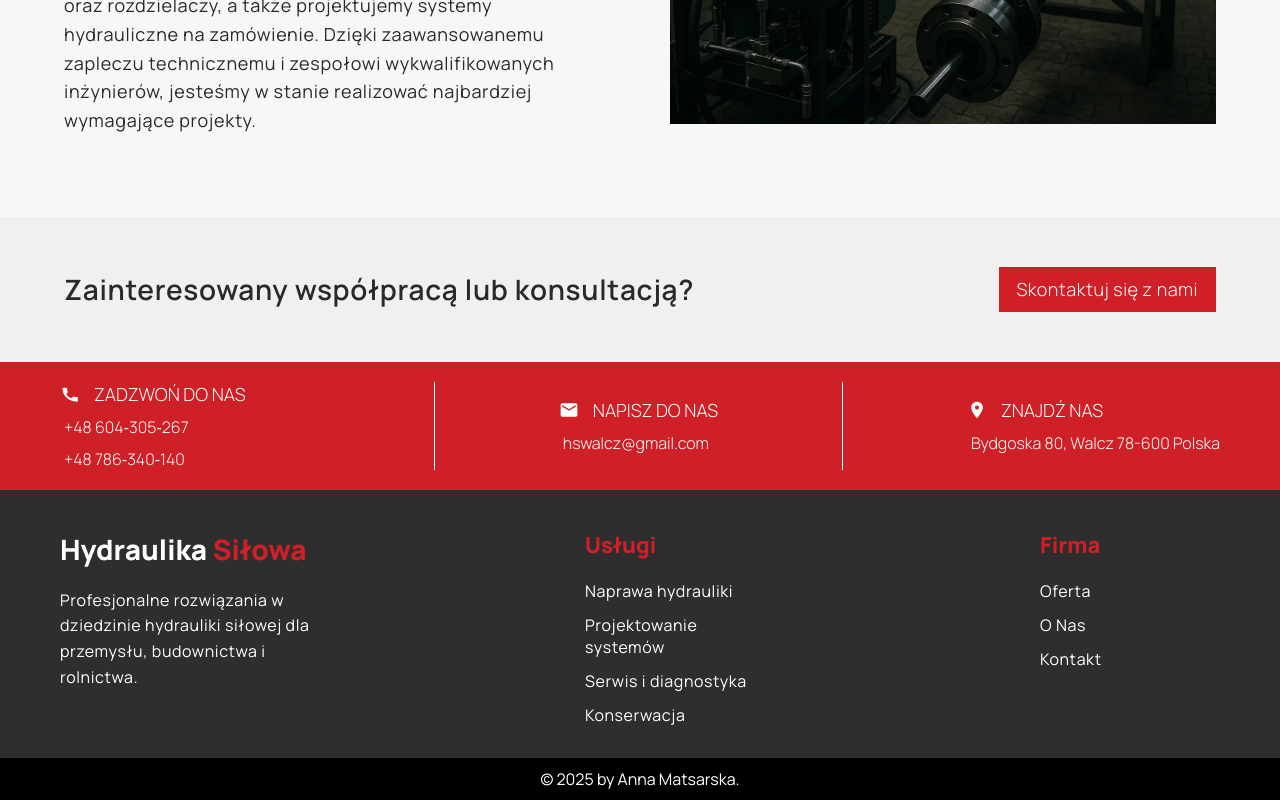
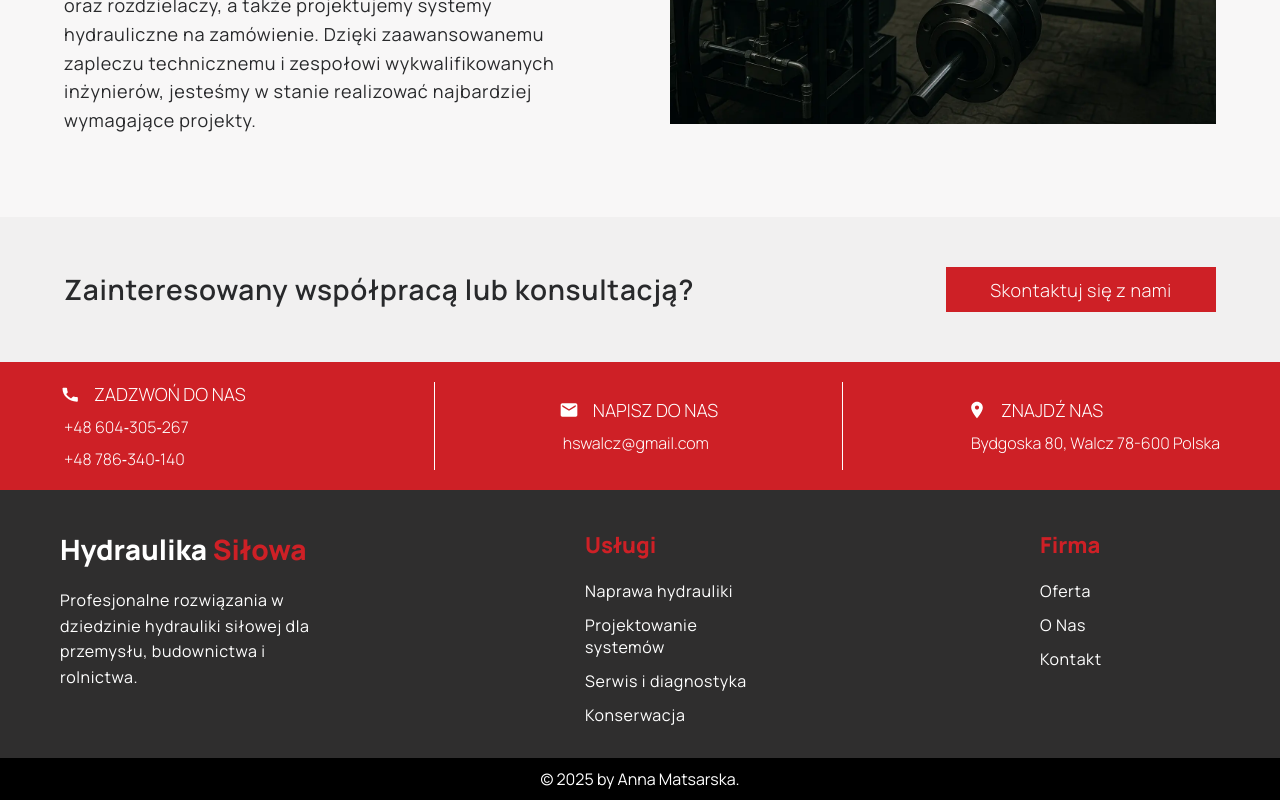
Before and after one commit to AnnMatsarska/hydraulika-site, a Next.js app: page /o-nas in a window 1280 px wide. Shown: the part 811-1611 px from the top of the page. Built offline with nearby package versions, Linux system fonts and the light colour scheme.

Commit message:
fix text and styles

```diff
--- a/src/app/layout.tsx
+++ b/src/app/layout.tsx
@@ -11,7 +11,7 @@ const manrope = Manrope({
 export const metadata = {
   title: "Hydraulika Siłowa Wałcz",
   description:
-    "36 lat doświadczeń w naprawie i projektowaniu układów hydraulicznych.",
+    "38 lat doświadczeń w naprawie i projektowaniu układów hydraulicznych.",
   icons: {
     icon: "/favicon.ico",
   },
--- a/src/components/HomePage/Advantages/Advantages.tsx
+++ b/src/components/HomePage/Advantages/Advantages.tsx
@@ -16,7 +16,7 @@ const Advantages = () => {
             <div className={styles.icon}>36</div>
             <p className={styles.itemTitle}>Lat doświadczenia</p>
             <p className={styles.itemText}>
-              36 lat doświadczenia w branży hydrauliki siłowej
+              38 lat doświadczenia w branży hydrauliki siłowej
             </p>
           </li>
           <li className={styles.advItem}>
--- a/src/components/HomePage/Hero/Hero.module.scss
+++ b/src/components/HomePage/Hero/Hero.module.scss
@@ -11,11 +11,18 @@
   background-repeat: no-repeat;
   background-attachment: fixed;
 
-  min-width: 100%;
   min-height: 60vh;
 
   @media (min-width: 768px) {
     min-height: 80vh;
+  }
+
+  &::before {
+    content: "";
+    position: absolute;
+    inset: 0;
+    background: rgba(0, 0, 0, 0.5);
+    z-index: 1;
   }
 }
 
@@ -26,6 +33,7 @@
   transform: translate(-50%, -50%);
   width: 100%;
   max-width: 1200px;
+  z-index: 2;
 }
 
 .heroTitle {
--- a/src/components/HomePage/Hero/Hero.tsx
+++ b/src/components/HomePage/Hero/Hero.tsx
@@ -18,7 +18,7 @@ const Hero = () => {
           Profesjonalne rozwiązania w hydraulice siłowej
         </h1>
         <p className={styles.heroText}>
-          36 lat doświadczenia w hydraulice siłowej
+          38 lat doświadczenia w hydraulice siłowej
         </p>
         <button
           type="button"
--- a/src/components/HomePage/ONas/ONas.tsx
+++ b/src/components/HomePage/ONas/ONas.tsx
@@ -17,7 +17,7 @@ const ONas = () => {
           <div className={styles.textBox}>
             <h2 className={styles.title}>O firmie Hydraulika Siłowa Wałcz </h2>
             <p className={styles.text}>
-              Od 36 lat Hydraulika Siłowa Wałcz dostarcza niezawodne rozwiązania
+              Od 38 lat Hydraulika Siłowa Wałcz dostarcza niezawodne rozwiązania
               w hydraulice siłowej. Zaczynaliśmy jako mały warsztat, a dziś
               jesteśmy cenionym specjalistą w naprawie siłowników, rozdzielaczy
               i projektowaniu systemów hydraulicznych.
--- a/src/components/ONasPage/ONasPage.module.scss
+++ b/src/components/ONasPage/ONasPage.module.scss
@@ -97,9 +97,12 @@
 }
 
 .button {
-  max-width: 220px;
+  width: 220px;
+  height: 45px;
+  margin: 0 auto;
 
   @media (min-width: 768px) {
+    width: 270px;
     margin: 0;
   }
 }
@@ -122,7 +125,7 @@
 
   @media (min-width: 768px) {
     padding: 50px 24px;
-    gap: 0px;
+    gap: 10px;
     flex-direction: row;
   }
 }
```
